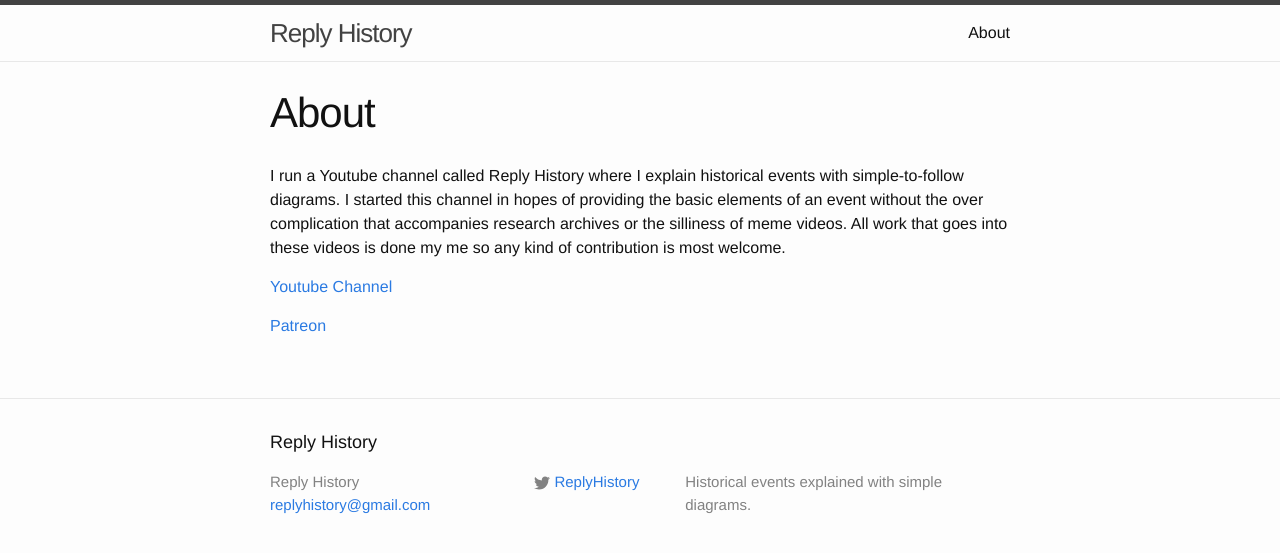
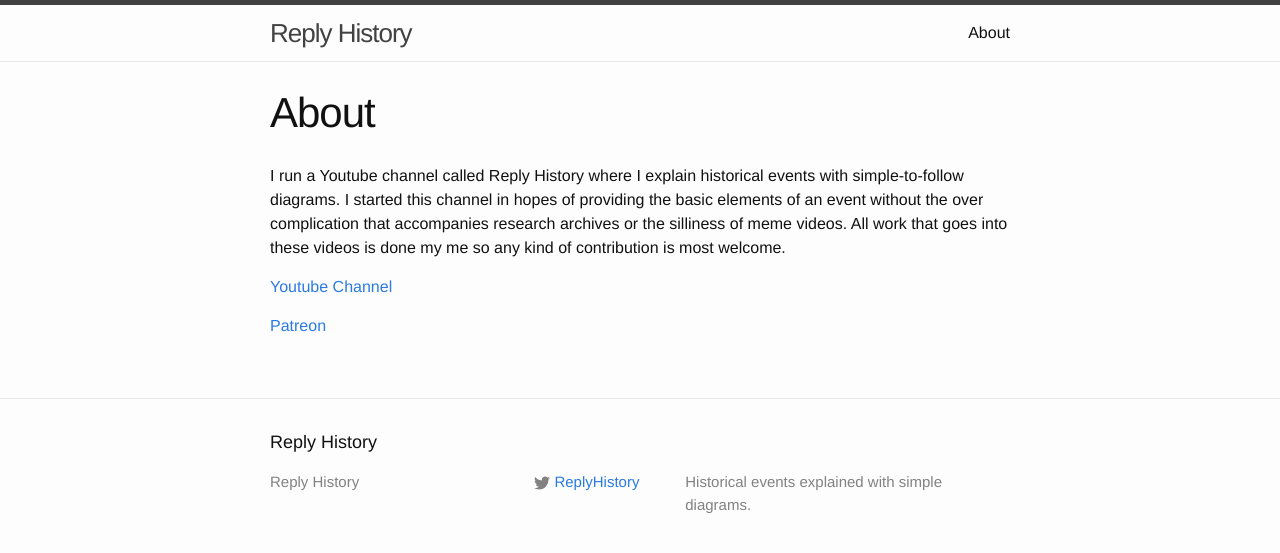
Before and after one commit to ReplyHistory/ReplyHistory.github.io, a Jekyll site: the page built from about.md, in a window 1280 px wide. Shown: the top 553 px of the page. Built offline with Jekyll 4.4.1, drawn with Linux system fonts in a browser that asks for light colours.

Commit message:
Update _config.yml

```diff
--- a/_config.yml
+++ b/_config.yml
@@ -7,7 +7,7 @@
 
 # Site settings
 title: Reply History
-email: replyhistory@gmail.com
+
 description: > # this means to ignore newlines until "baseurl:"
   Historical events explained with simple diagrams.
 baseurl: "" # the subpath of your site, e.g. /blog
```
